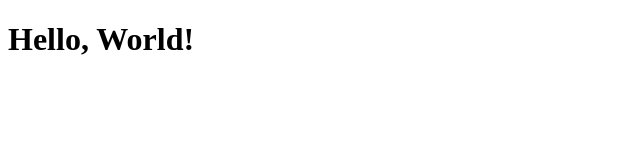
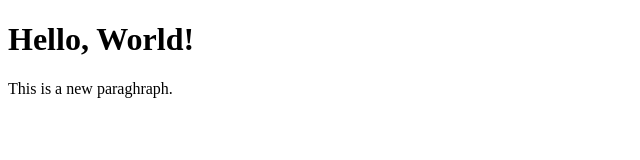
Before and after one commit to Jiqman/webdeve_lab1, a plain HTML site: page index.html in a window 1280 px wide. Shown: the whole page, without its empty margins (0-640 px from the left). Drawn offline with Linux system fonts and the light colour scheme.

Commit message:
Added a new paragraph

```diff
--- a/index.html
+++ b/index.html
@@ -5,5 +5,6 @@
 </head>
 <body>
     <h1>Hello, World!</h1>
+    <p>This is a new paraghraph.</p>
 </body>
 </html>
```
